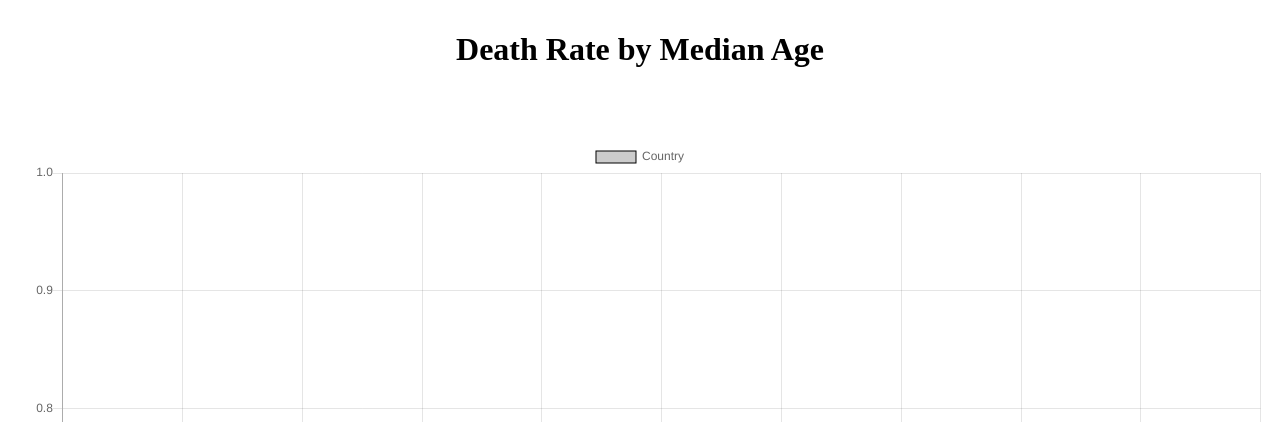
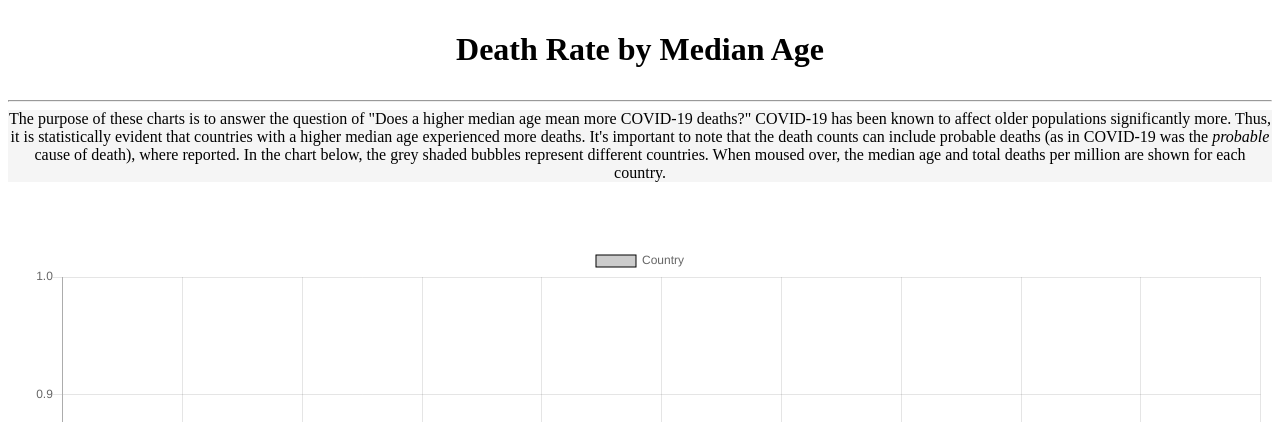
Before and after one commit to ajeukeng/gradproject, a Flask app: template src/covidVisualizationTool/app/templates/median_age_death_rate.html in a window 1280 px wide. Shown: the part 54-476 px from the top of the page. Run offline with Flask 2, Linux system fonts and the light colour scheme; the template is opened without the code that fills it, so the values that code supplies are empty; some libraries are stand-ins or nearby versions.

Commit message:
added paragraph descriptions

```diff
--- a/src/covidVisualizationTool/app/main_app.py
+++ b/src/covidVisualizationTool/app/main_app.py
@@ -4,7 +4,7 @@ from common_utilities import get_file_from_path
 from covidVisualizationTool.queries.queryData import QueryData as qd
 
 app = Flask(__name__)
-db_location = get_file_from_path('../../../docs/cvt_2022-03-06.db', __file__)
+db_location = get_file_from_path('../../../docs/cvt_2022-03-18.db', __file__)
 query_data = qd(db_location=db_location)
 
 
@@ -59,7 +59,7 @@ def positive_rate_for_total_tests():
     positive_rate_for_total_tests_df = query_data.get_positive_rate_for_total_tests()
 
     positive_rate = positive_rate_for_total_tests_df['positive_rate'].tolist()
-    tests = positive_rate_for_total_tests_df['new_tests_per_thousand'].tolist()
+    tests = positive_rate_for_total_tests_df['new_tests_smoothed'].tolist()
     date = positive_rate_for_total_tests_df['date'].tolist()
 
     return render_template('positive_rate_for_total_tests.html', positive_rate=positive_rate, tests=tests, labels=date)
--- a/src/covidVisualizationTool/app/templates/median_age_death_rate.html
+++ b/src/covidVisualizationTool/app/templates/median_age_death_rate.html
@@ -13,6 +13,15 @@
 </head>
 
 <body>
+<HR>
+<div align="center" style="background-color:#F5F5F5">
+  The purpose of these charts is to answer the question of "Does a higher median age mean more COVID-19 deaths?"
+  COVID-19 has been known to affect older populations significantly more. Thus, it is statistically evident that
+  countries with a higher median age experienced more deaths. It's important to note that the death
+  counts can include probable deaths (as in COVID-19 was the <i>probable</i> cause of death), where reported. In the
+  chart below, the grey shaded bubbles represent different countries. When moused over, the median age and total
+  deaths per million are shown for each country.
+</div>
   <center>
     <h1>{{ title }}</h1>
 
@@ -50,7 +59,7 @@
                  callbacks: {
                     label: function(tooltipItem, data) {
                        var label = labels[tooltipItem.index];
-                       return label + ': (' + tooltipItem.xLabel + ', ' + tooltipItem.yLabel + ')';
+                       return label + ': (Median Age: ' + tooltipItem.xLabel + ', Deaths per Million: ' + tooltipItem.yLabel + ')';
                     }
                  }
               },
--- a/src/covidVisualizationTool/app/templates/vaccinated_deaths.html
+++ b/src/covidVisualizationTool/app/templates/vaccinated_deaths.html
@@ -22,7 +22,7 @@
   long reporting chain that exists between a new death and its inclusion in statistics. This also
   means that time series can show sudden changes (negative or positive) when a country corrects historical data,
   because it had previously under- or overestimated the number of deaths. It's important to note that the death
-  counts can include probable deaths, where reported.
+  counts can include probable deaths, where reported. These charts only feature data from the United States.
 </div>
   <div>
     <canvas id="deathsChart" width="1200" height="400"></canvas>
--- a/src/covidVisualizationTool/queries/queryData.py
+++ b/src/covidVisualizationTool/queries/queryData.py
@@ -128,7 +128,7 @@ class QueryData(dbBase):
 
     def get_positive_rate_for_total_tests(self):
         """Query to retrieve the number of positive tests vs total tests"""
-        positive_rate_for_total_tests_query = self.session.query(Positive.positive_rate, Tests.new_tests_per_thousand,
+        positive_rate_for_total_tests_query = self.session.query(Positive.positive_rate, Tests.new_tests_smoothed,
                                                                  Date.date,
                                                                  Location.location). \
             join(Tests, Tests.tests_id == Positive.tests_positive_id). \
```
Also changed, not shown: src/covidVisualizationTool/app/templates/boosted_positive_rate.html (+8 -0 lines), src/covidVisualizationTool/app/templates/icu_patients_vaccinations.html (+8 -1 lines), src/covidVisualizationTool/app/templates/lockdown_deaths.html (+11 -1 lines), src/covidVisualizationTool/app/templates/positive_rate_for_total_tests.html (+7 -0 lines).
